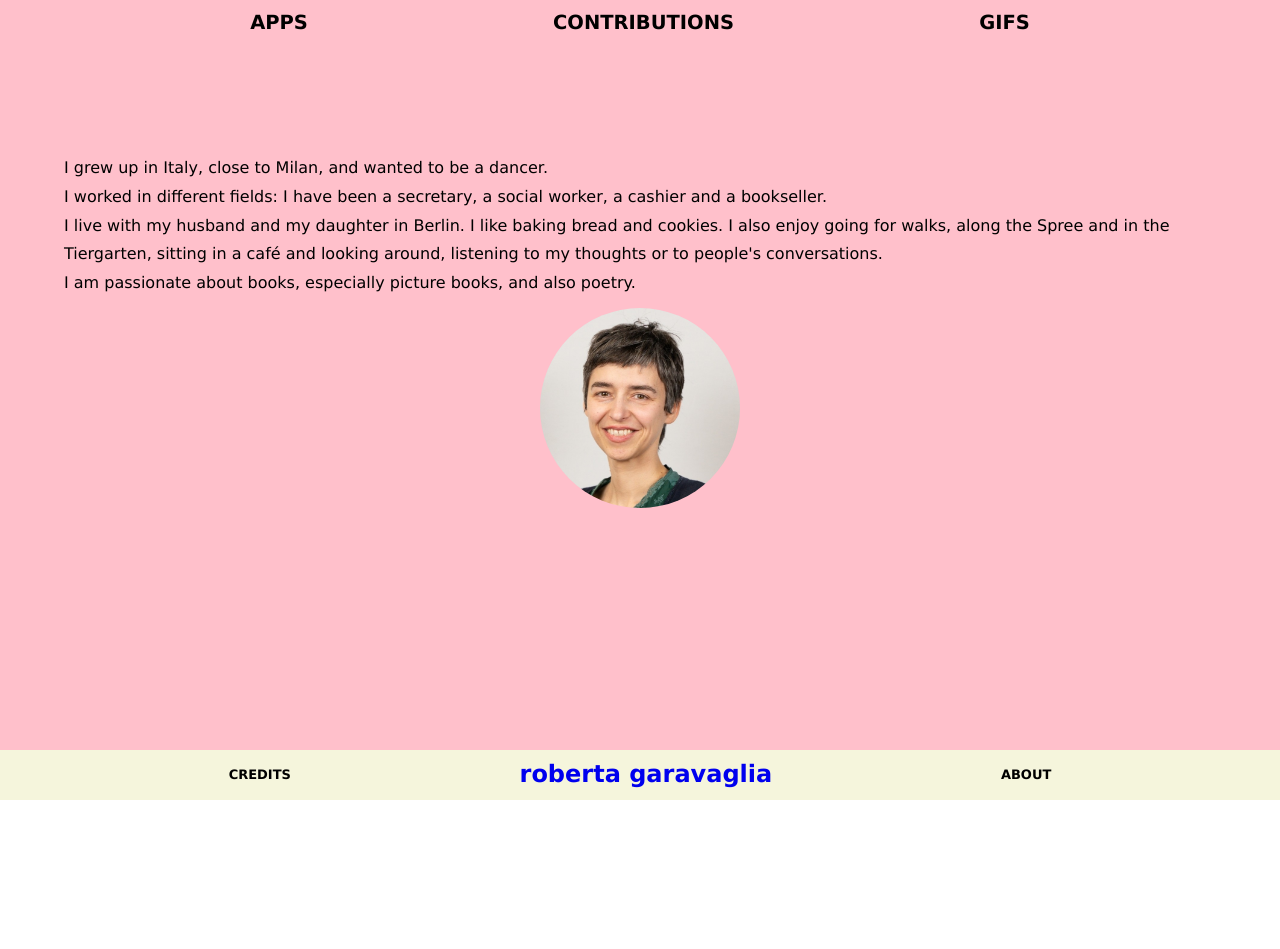
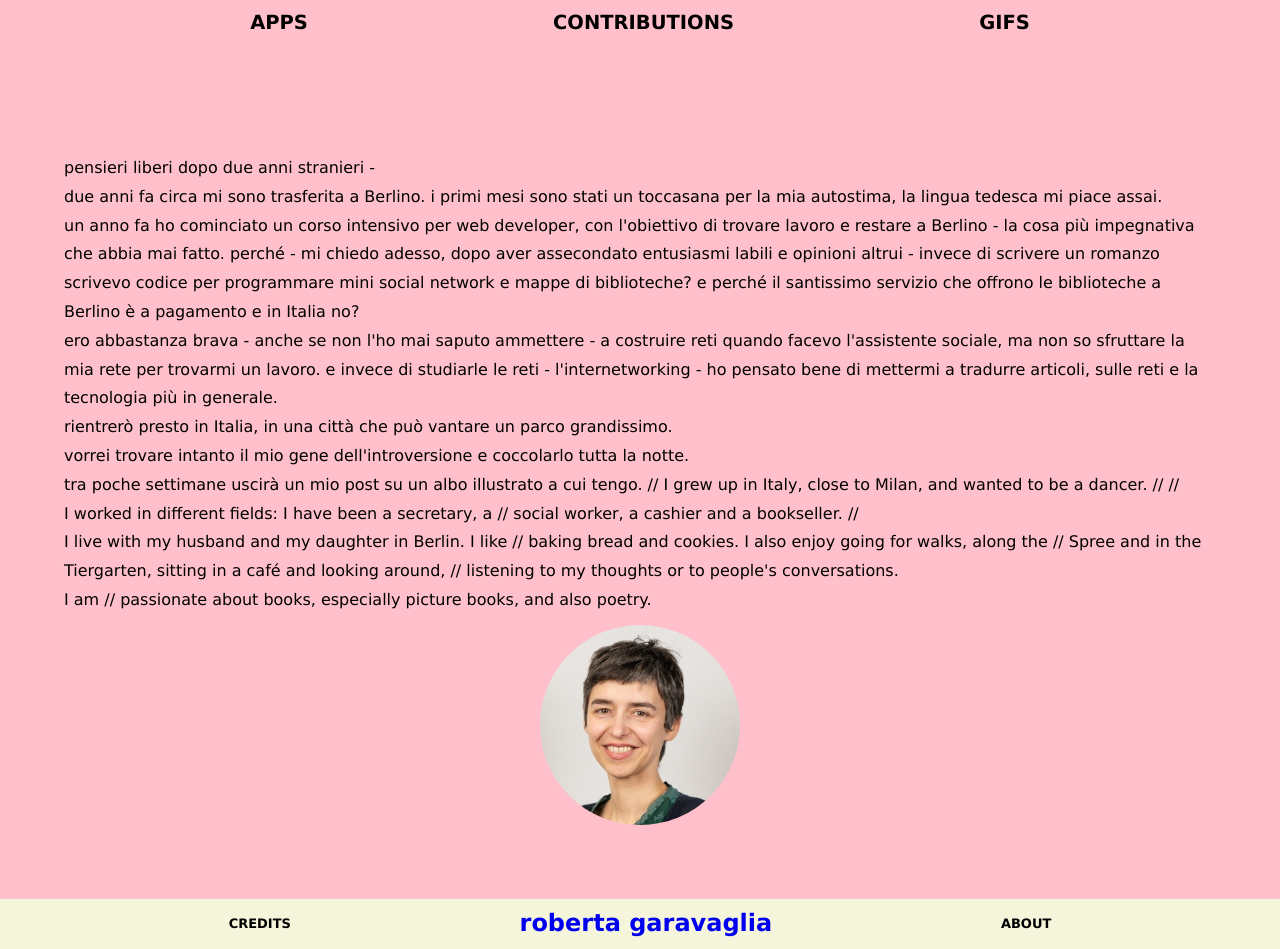
Before and after one commit to otaria-o/portfolio-otaria-o, a React (Create React App) app: page /about in a window 1280 px wide. Before the commit the page ends 800 px from the top, so only its background shows below. Built offline with nearby package versions, Linux system fonts and the light colour scheme.

Commit message:
Update About.js
messaggio su finr permanenza a Berlino

```diff
--- a/src/About.js
+++ b/src/About.js
@@ -7,17 +7,28 @@ function About() {
       <Menu />
       <section className="card">
         <article className="bio">
+
           <p>
-            I grew up in Italy, close to Milan, and wanted to be a dancer.
-            {/* <br />I have a Master's degree in Sociology and have recently
-            completed an intensive Web Developer Full Stack bootcamp. I have */}
-            <br />I worked in different fields: I have been a secretary, a
-            social worker, a cashier and a bookseller.
-            <br />I live with my husband and my daughter in Berlin. I like
-            baking bread and cookies. I also enjoy going for walks, along the
-            Spree and in the Tiergarten, sitting in a café and looking around,
-            listening to my thoughts or to people's conversations. <br />I am
-            passionate about books, especially picture books, and also poetry.
+          pensieri liberi dopo due anni stranieri -
+          <br/>due anni fa circa mi sono trasferita a Berlino. i primi mesi sono stati un toccasana per la mia autostima, la lingua tedesca mi piace assai.
+          <br/>un anno fa ho cominciato un corso intensivo per web developer, con l'obiettivo di trovare lavoro e restare a Berlino - la cosa più impegnativa che abbia mai fatto.
+          perché - mi chiedo adesso, dopo aver assecondato entusiasmi labili e opinioni altrui - invece di scrivere un romanzo scrivevo codice per programmare mini social network e mappe di biblioteche? e perché il santissimo servizio che offrono le biblioteche a Berlino è a pagamento e in Italia no?
+          <br/>ero abbastanza brava - anche se non l'ho mai saputo ammettere -  a costruire reti quando facevo l'assistente sociale, ma non so sfruttare la mia rete per trovarmi un lavoro.
+          e invece di studiarle le reti - l'internetworking - ho pensato bene di mettermi a tradurre articoli, sulle reti e la tecnologia più in generale.
+          <br/>rientrerò presto in Italia, in una città che può vantare un parco grandissimo.
+          <br/>vorrei trovare intanto il mio gene dell'introversione e coccolarlo tutta la notte.
+          <br/>tra poche settimane uscirà un mio post su un albo illustrato a cui tengo.
+
+            // I grew up in Italy, close to Milan, and wanted to be a dancer.
+            // {/* <br />I have a Master's degree in Sociology and have recently
+            // completed an intensive Web Developer Full Stack bootcamp. I have */}
+            // <br />I worked in different fields: I have been a secretary, a
+            // social worker, a cashier and a bookseller.
+            // <br />I live with my husband and my daughter in Berlin. I like
+            // baking bread and cookies. I also enjoy going for walks, along the
+            // Spree and in the Tiergarten, sitting in a café and looking around,
+            // listening to my thoughts or to people's conversations. <br />I am
+            // passionate about books, especially picture books, and also poetry.
           </p>
           <aside className="fotine">
             {/* <p className="arrow">&larr;</p> */}
```
